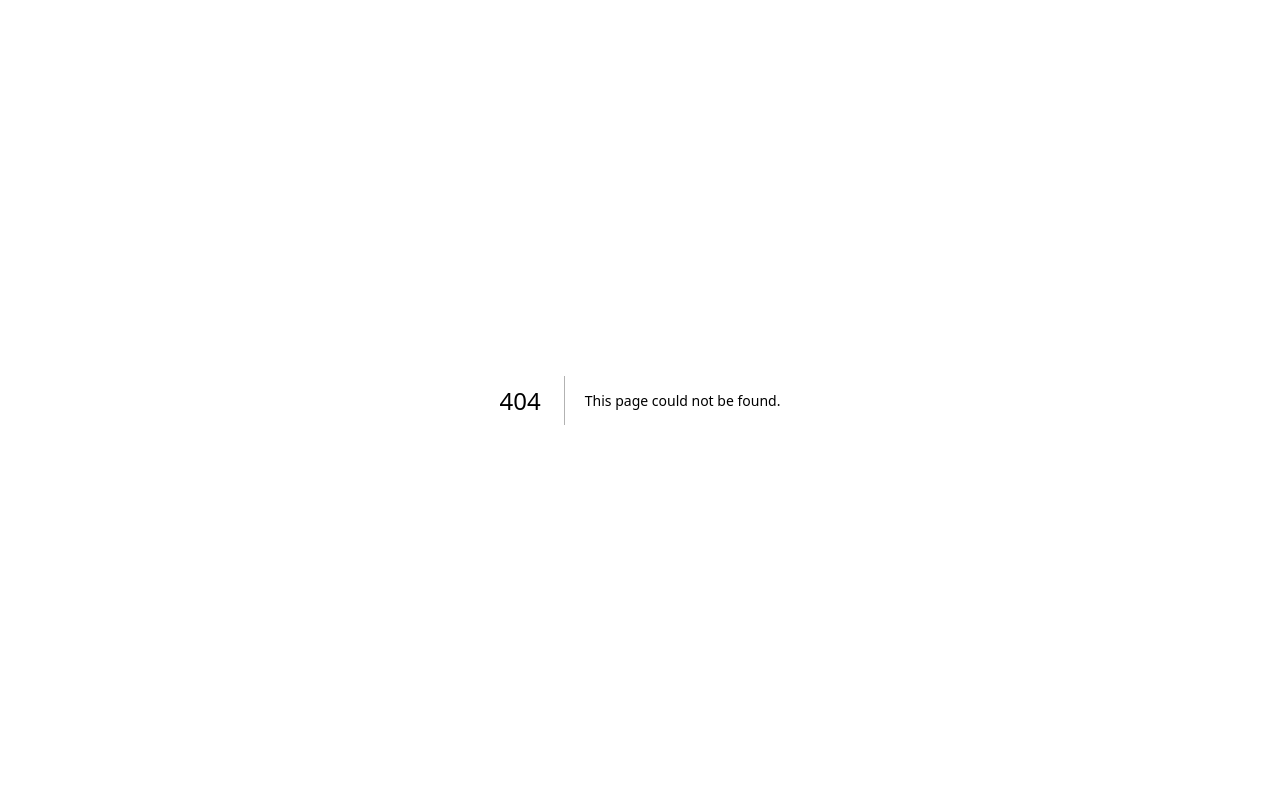
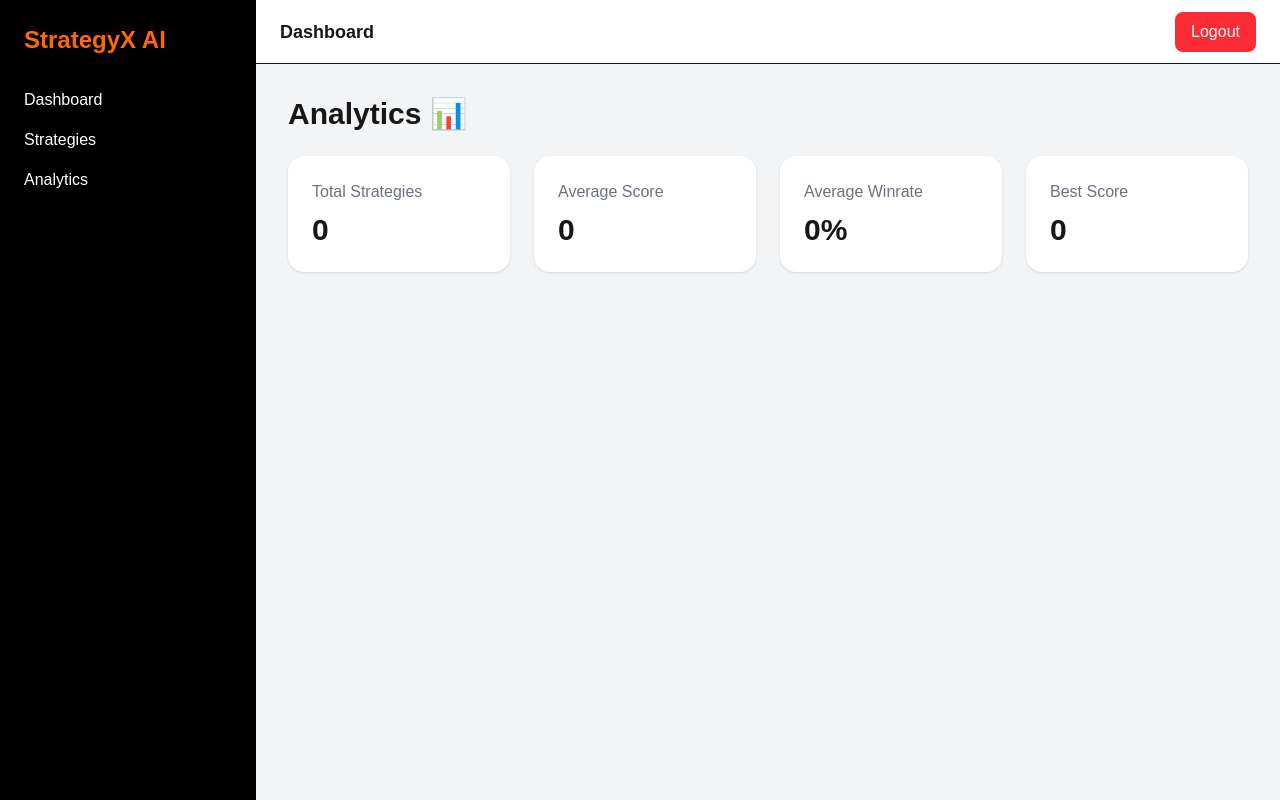
Before and after one commit to payadav142-rgb/strategyx-ai, a Next.js app: page /analytics in a window 1280 px wide. Before the commit this address had no page. Built offline with nearby package versions, Linux system fonts and the light colour scheme; no server answers; the database is empty.

Commit message:
add analytics page

```diff
--- /dev/null
+++ b/app/analytics/page.tsx
@@ -0,0 +1,145 @@
+"use client";
+
+import { useEffect, useState } from "react";
+import Sidebar from "../../components/Sidebar";
+import Topbar from "../../components/Topbar";
+
+export default function AnalyticsPage() {
+  const [loading, setLoading] = useState(true);
+
+  const [analytics, setAnalytics] = useState({
+    total: 0,
+    avgScore: 0,
+    avgWinrate: 0,
+    bestScore: 0,
+  });
+
+  useEffect(() => {
+    const loadData = async () => {
+      try {
+        const res = await fetch("/api/strategies");
+        const json = await res.json();
+
+        const data = json.data || [];
+
+        const total = data.length;
+
+        const avgScore =
+          total > 0
+            ? Math.round(
+                data.reduce(
+                  (sum: number, item: any) =>
+                    sum + (item.score || 0),
+                  0
+                ) / total
+              )
+            : 0;
+
+        const avgWinrate =
+          total > 0
+            ? Math.round(
+                data.reduce(
+                  (sum: number, item: any) =>
+                    sum + (item.winrate || 0),
+                  0
+                ) / total
+              )
+            : 0;
+
+        const bestScore =
+          total > 0
+            ? Math.max(
+                ...data.map(
+                  (item: any) => item.score || 0
+                )
+              )
+            : 0;
+
+        setAnalytics({
+          total,
+          avgScore,
+          avgWinrate,
+          bestScore,
+        });
+      } catch (error) {
+        console.log(error);
+      } finally {
+        setLoading(false);
+      }
+    };
+
+    loadData();
+  }, []);
+
+  return (
+    <div className="flex min-h-screen bg-gray-100">
+
+      <Sidebar />
+
+      <div className="flex-1">
+
+        <Topbar email="" />
+
+        <div className="p-8">
+
+          <h1 className="text-3xl font-bold mb-6">
+            Analytics 📊
+          </h1>
+
+          {loading ? (
+            <div className="bg-white p-6 rounded-2xl shadow">
+              Loading...
+            </div>
+          ) : (
+            <div className="grid grid-cols-1 md:grid-cols-2 xl:grid-cols-4 gap-6">
+
+              <div className="bg-white p-6 rounded-2xl shadow">
+                <p className="text-gray-500">
+                  Total Strategies
+                </p>
+
+                <h2 className="text-3xl font-bold mt-2">
+                  {analytics.total}
+                </h2>
+              </div>
+
+              <div className="bg-white p-6 rounded-2xl shadow">
+                <p className="text-gray-500">
+                  Average Score
+                </p>
+
+                <h2 className="text-3xl font-bold mt-2">
+                  {analytics.avgScore}
+                </h2>
+              </div>
+
+              <div className="bg-white p-6 rounded-2xl shadow">
+                <p className="text-gray-500">
+                  Average Winrate
+                </p>
+
+                <h2 className="text-3xl font-bold mt-2">
+                  {analytics.avgWinrate}%
+                </h2>
+              </div>
+
+              <div className="bg-white p-6 rounded-2xl shadow">
+                <p className="text-gray-500">
+                  Best Score
+                </p>
+
+                <h2 className="text-3xl font-bold mt-2">
+                  {analytics.bestScore}
+                </h2>
+              </div>
+
+            </div>
+          )}
+
+        </div>
+
+      </div>
+
+    </div>
+  );
+}
```
Also changed, not shown: app/strategies/page.tsx (renamed from app/startegies/page.tsx).
